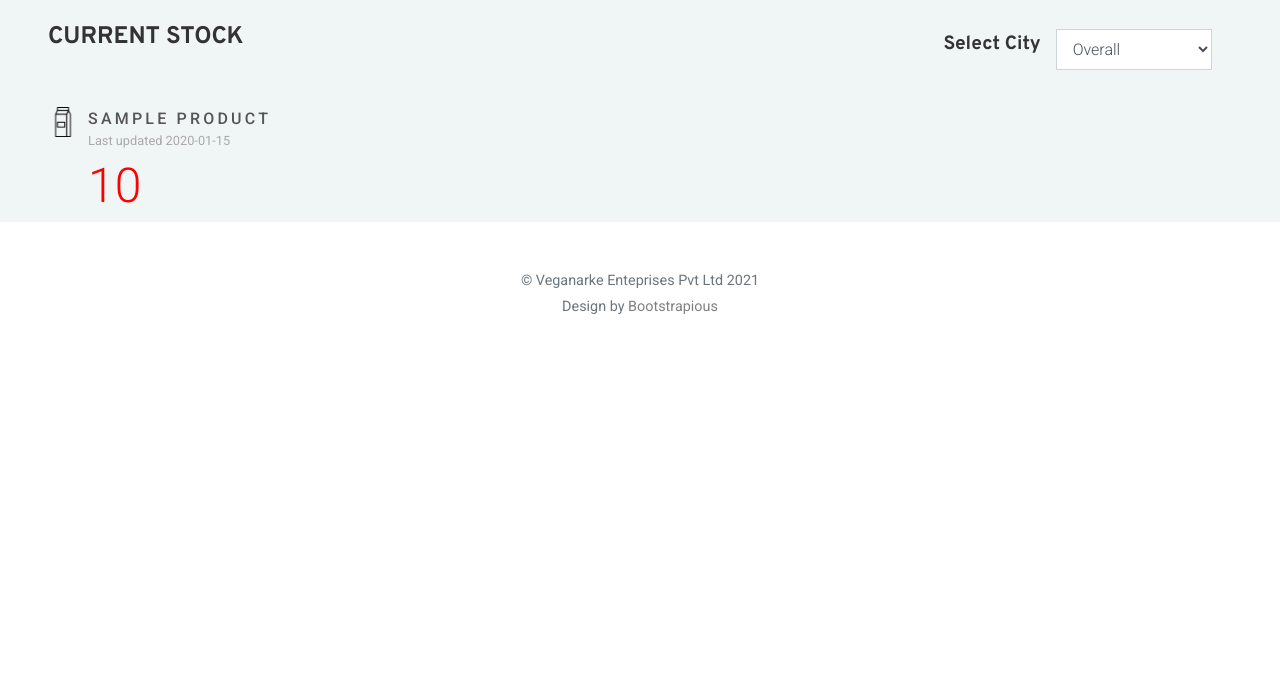
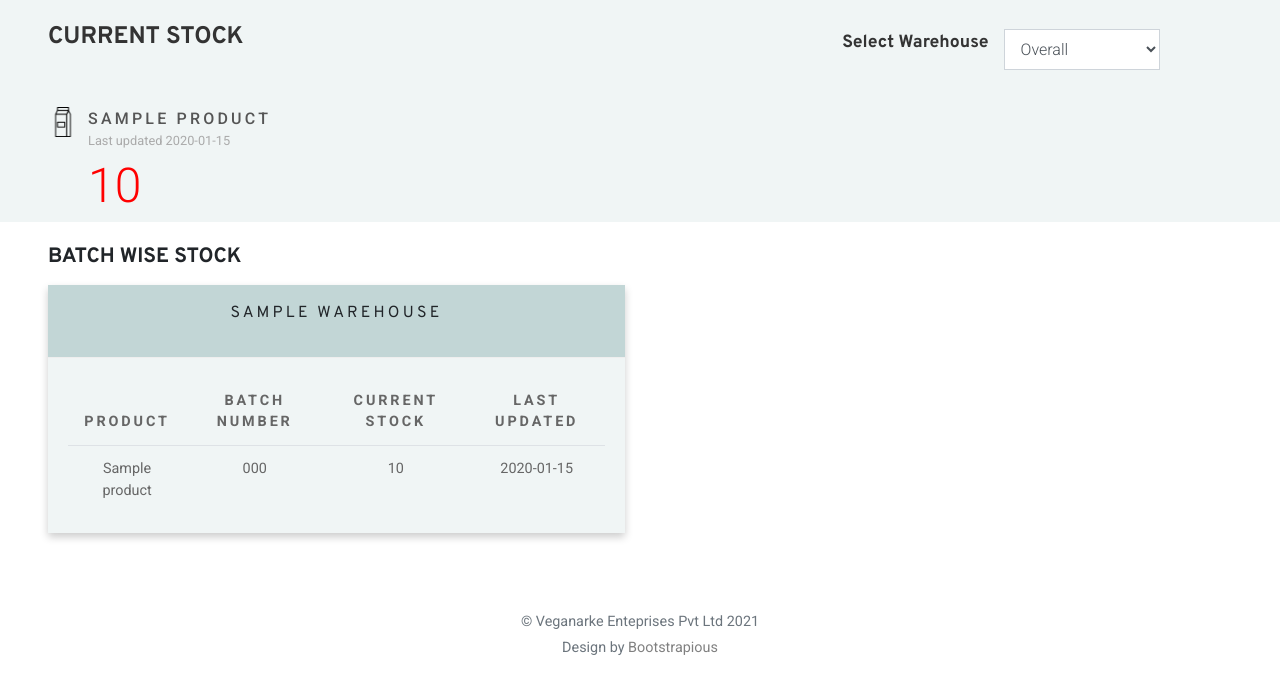
Before and after one commit to goodmylk/stockroom, a Django app: page / in a window 1280 px wide. Shown: the part 64-758 px from the top of the page. Run offline with Django 3.2, Linux system fonts and the light colour scheme; a user stored in the database is signed in; tables that the repository leaves empty hold one stand-in row (values such as "Sample post"); some libraries are stand-ins or nearby versions; some web fonts are replaced.

Commit message:
Batch wise current stock

```diff
--- a/dashboard/templates/home/dashboard.html
+++ b/dashboard/templates/home/dashboard.html
@@ -8,10 +8,10 @@
     <section class="dashboard-counts pt-2" style='background-color: rgb(240, 245, 245);'>
       <div class="container-fluid pt-3">
         <div class="row">
-          <div class="col-lg-9 col-md-12">
+          <div class="col-lg-8 col-md-12">
             <h1 style="font-family: Overpass;">CURRENT STOCK</h1>
           </div>
-            <h3 style="font-family: Overpass; margin-top: 0.5em;">Select City</h3>
+            <h4 style="font-family: Overpass; margin-top: 0.5em;">Select Warehouse</h4>
           <div class="col-lg-2 col-md-12">
             <a class="navbar-brand" href="#"  onclick="" tabindex="-1" aria-disabled="true">
               <form id="cityform" method="POST" action="{% url 'dashboard' %}">
@@ -47,6 +47,48 @@
         </div>
       </div>
     </section>
+    <div class = 'container-fluid pt-4'>
+      <h2 style="font-family: Overpass;">BATCH WISE STOCK</h2>
+      <div class="row d-flex pt-2">
+      {% for warehouse in warehouses %}
+        {% if warehouse != "Overall" %}
+          <div class="col-lg-6 col-md-12">
+          <div class="card bg-light text-center" style = "box-shadow: 0 4px 8px 0 rgba(0,0,0,0.2);">
+            <div class="card-header" style="background: rgb(194,214,214)">
+              <p class="text-uppercase" style="font-family: Overpass;">{{ warehouse }}</p>
+            </div>
+            <div class="card-body" style="background:rgb(240,245,245);">
+              <div class="table-responsive">
+                <table class="table table-hover">
+                  <thead>
+                    <tr>
+                      <th class="text-uppercase">Product</th>
+                      <th class="text-uppercase">Batch Number</th>
+                      <th class="text-uppercase">Current stock</th>
+                      <th class="text-uppercase">Last Updated</th>
+                    </tr>
+                  </thead>
+                  <tbody>
+                    {% for warehousestock in warehousestocks.all %}
+                    {% if warehousestock.name.name == warehouse %}
+                    <tr>
+                      <td>{{ warehousestock.batch.productname.productname}}</td>
+                      <td>{{ warehousestock.batch.batch_number }}</td>
+                      <td>{{ warehousestock.current_stock }}</td>
+                      <td>{{ warehousestock.last_updated|date:'Y-m-d' }}</td>
+                    </tr>
+                    {% endif %}
+                    {% endfor %}
+                  </tbody>
+                </table>
+              </div>
+            </div>
+          </div>
+        </div>
+      {% endif %}
+      {% endfor %}
+      </div>
+    </div>
 <script type="text/javascript">
   var city = document.getElementById("city");
   city.onchange = function(){
--- a/dashboard/views.py
+++ b/dashboard/views.py
@@ -7,9 +7,11 @@ from warehouse.models import Warehouse, WarehouseStock
 # Create your views here.
 @login_required(login_url="/accounts/login")
 def home(request):
+    warehousestocks = WarehouseStock.objects.filter(is_active = True)
     if request.method == 'POST':
         if request.POST['city'] == "Overall":
             batch = (Batch.objects
+            .filter(is_active = True)
             .values('productname')
             .annotate(dcount=Sum('current_stock'),  max_date=Max('last_updated'))
             .order_by('productname')
@@ -21,7 +23,7 @@ def home(request):
             for l in batch:
                  name = Product.objects.get(pk=l['productname'])
                  l['name'] = name
-            return render(request, 'home/dashboard.html', {'batches': batch, 'warehouses':wh})
+            return render(request, 'home/dashboard.html', {'batches': batch, 'warehouses':wh, 'warehousestocks':warehousestocks})
         else:
             warehouse = Warehouse.objects
 
@@ -31,6 +33,7 @@ def home(request):
                     wh.append(x)
 
             batch = (WarehouseStock.objects
+            .filter(is_active = True)
             .filter(name = Warehouse.objects.get(name = request.POST['city']))
             .values('batch__productname')
             .annotate(dcount=Sum('current_stock'),  max_date=Max('last_updated'))
@@ -41,10 +44,11 @@ def home(request):
                  name = Product.objects.get(pk=l["batch__productname"])
                  l['name'] = name
 
-            return render(request, 'home/dashboard.html', {'warehouses':wh, 'batches': batch})
+            return render(request, 'home/dashboard.html', {'warehouses':wh, 'batches': batch, 'warehousestocks':warehousestocks})
 
     else:
         batch = (Batch.objects
+        .filter(is_active = True)
         .values('productname')
         .annotate(dcount=Sum('current_stock'),  max_date=Max('last_updated'))
         .order_by('productname')
@@ -56,4 +60,4 @@ def home(request):
         for l in batch:
              name = Product.objects.get(pk=l['productname'])
              l['name'] = name
-        return render(request, 'home/dashboard.html', {'batches': batch, 'warehouses':wh})
+        return render(request, 'home/dashboard.html', {'batches': batch, 'warehouses':wh, 'warehousestocks':warehousestocks})
--- a/products/models.py
+++ b/products/models.py
@@ -13,9 +13,6 @@ class Product(models.Model):
     def __str__(self):
         return self.productname
 
-    def active_products(self):
-        if self.is_active:
-            return self.name
 
 class Batch(models.Model):
     batch_number = models.CharField(max_length = 50)
--- a/reports/templates/reports/delivery.html
+++ b/reports/templates/reports/delivery.html
@@ -40,6 +40,7 @@
             <option value="" selected="selected">Select Type</option>
             <option value="b2B">B2B</option>
             <option value="b2B">B2C</option>
+            <option value="b2B">AMAZON</option>
           </select>
         </div>
         </div>
--- a/reports/templates/reports/returnreports.html
+++ b/reports/templates/reports/returnreports.html
@@ -40,6 +40,7 @@
             <option value="" selected="selected">Select Type</option>
             <option value="b2B">B2B</option>
             <option value="b2B">B2C</option>
+            <option value="b2B">AMAZON</option>
           </select>
         </div>
         </div>
--- a/warehouse/models.py
+++ b/warehouse/models.py
@@ -15,6 +15,7 @@ class WarehouseStock(models.Model):
     batch = models.ForeignKey('products.Batch', on_delete=models.CASCADE)
     current_stock = models.IntegerField()
     last_updated = models.DateTimeField(auto_now= True)
+    is_active = models.BooleanField(default=True)
 
     def __str__(self):
         return self.name.name + "_" +self.batch.batch_number
```
Also changed, not shown: reports/views.py (+28 -1 lines), warehouse/migrations/0005_warehousestock_is_active.py (added).
